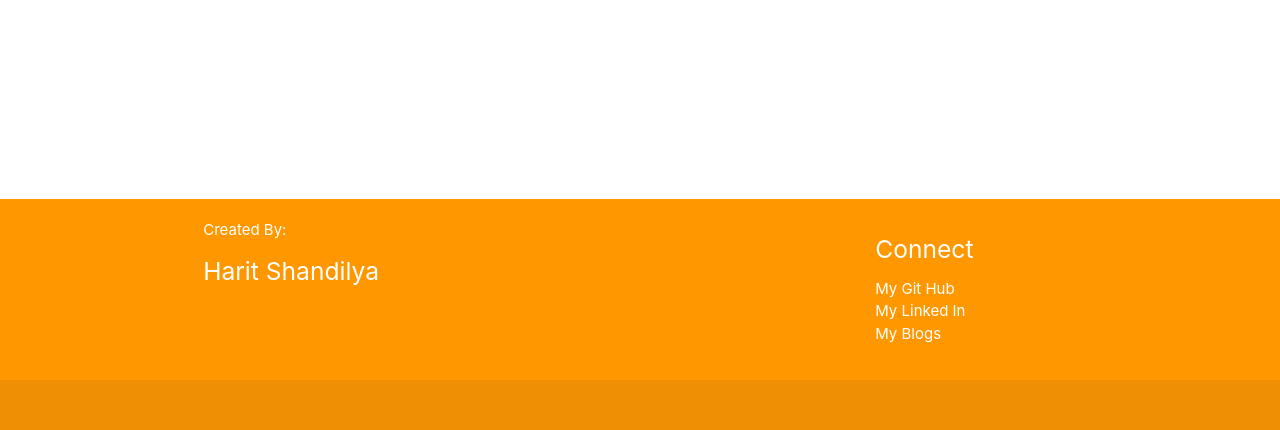
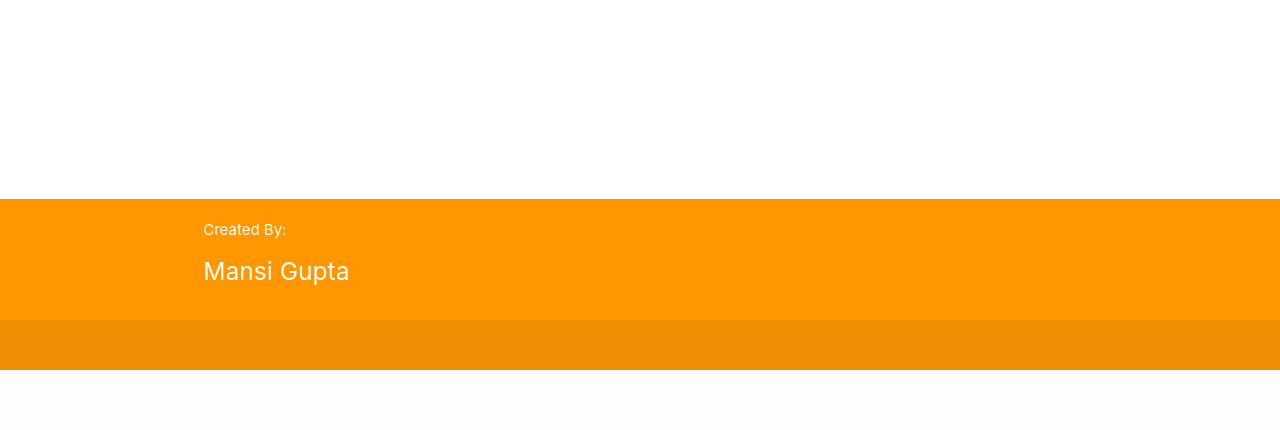
Before and after one commit to Prashanttiwari0412/Car-price-prediction, a Flask app: page / in a window 1280 px wide. Shown: the part 832-1262 px from the top of the page. After the commit the page ends 1202 px from the top, so only its background shows below. Run offline with Flask 2, Linux system fonts and the light colour scheme; parts of the project's set-up code (start-up, migrations or seed data) failed here and were passed over; some libraries are stand-ins or nearby versions.

Commit message:
Update index.html

```diff
--- a/templates/index.html
+++ b/templates/index.html
@@ -149,7 +149,7 @@
       <div class="row">
         <div class="col l6 s12">
           <h7 class="white-text">Created By:</h7>
-          <h5 class="white-text">Harit Shandilya</h5>
+          <h5 class="white-text">Mansi Gupta</h5>
 
           <p class="grey-text text-lighten-4"></p>
 
@@ -164,15 +164,7 @@
             <li><a class="white-text" href="#!"></a></li>
           </ul>
         </div>
-        <div class="col l3 s12">
-          <h5 class="white-text">Connect</h5>
-          <ul>
-            <li><a class="white-text" href="https://github.com/harit198">My Git Hub</a></li>
-            <li><a class="white-text" href="https://www.linkedin.com/in/harit-shandilya-b8967915a/">My Linked In</a></li>
-            <li><a class="white-text" href="https://medium.com/@haritshandilya198">My Blogs</a></li>
-            <li><a class="white-text" href="#!"></a></li>
-          </ul>
-        </div>
+
       </div>
     </div>
     <div class="footer-copyright">
```
